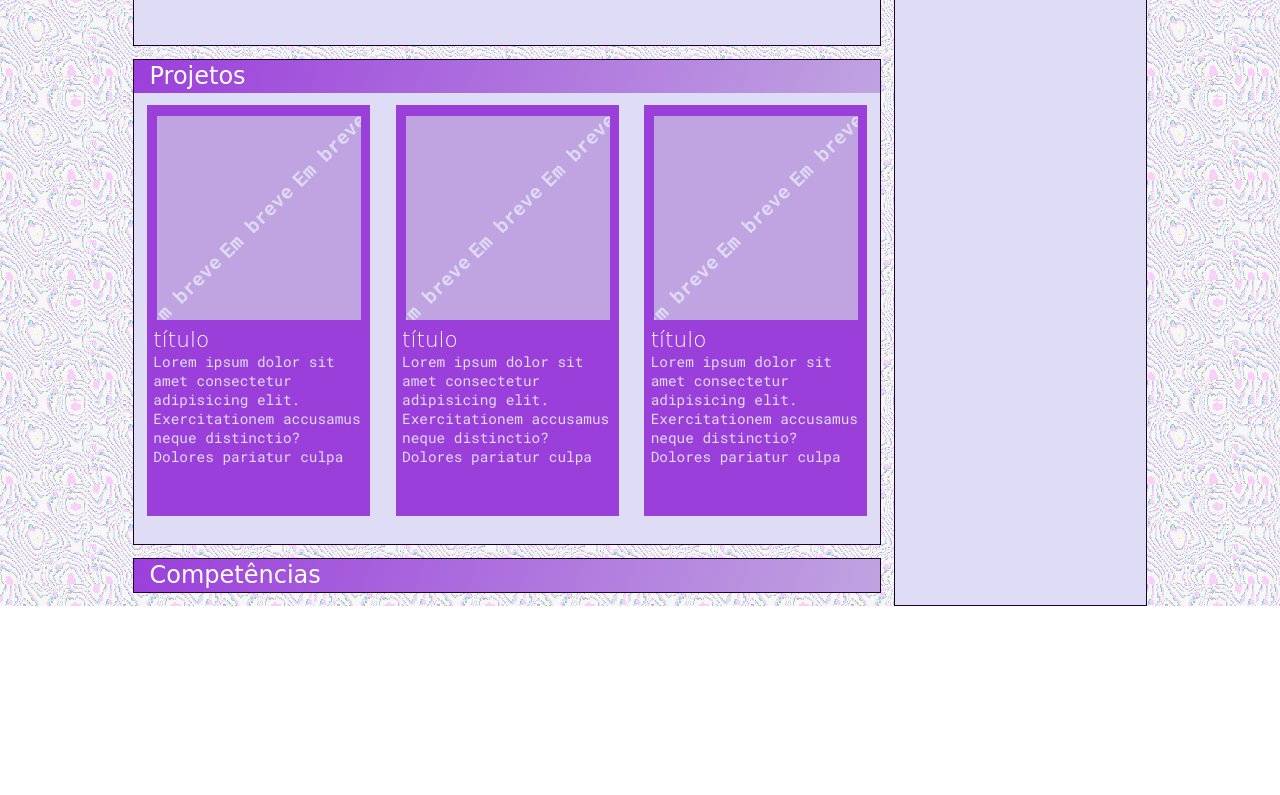
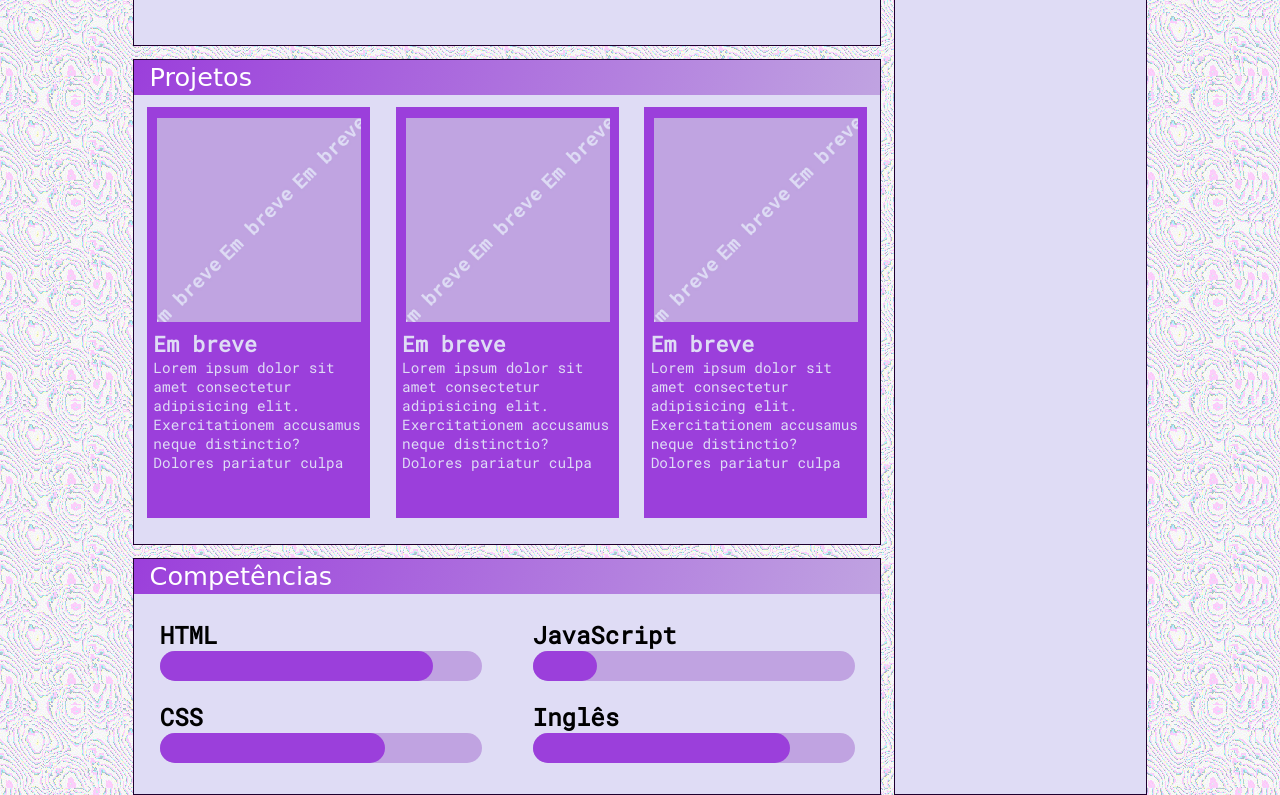
Before and after one commit to vltoria/Portfolio, a plain HTML site: page index.html in a window 1280 px wide. Shown: the part 815-1610 px from the top of the page. Before the commit the page ends 1421 px from the top, so only its background shows below. Drawn offline with Linux system fonts and the light colour scheme; a web font is replaced by a local one.

Commit message:
commit 2

```diff
--- a/index.html
+++ b/index.html
@@ -4,7 +4,7 @@
     <meta charset="UTF-8">
     <meta http-equiv="X-UA-Compatible" content="IE=edge">
     <meta name="viewport" content="width=device-width, initial-scale=1.0">
-    <title>Testando Grid :)</title>
+    <title>Portfolio | Vitória Tamara</title>
     <link rel="stylesheet" href="style.css">
 </head>
 <body id="body">
@@ -73,24 +73,62 @@
         <div>
             <div>
                 <img src="img/Em breve (1).jpg" alt="">
-                <h2>título</h2>
+                <div class="descrição">
+                    <h2>Em breve</h2>
                 <p>Lorem ipsum dolor sit amet consectetur adipisicing elit. Exercitationem accusamus neque distinctio? Dolores pariatur culpa</p>
+                </div>
             </div>
             <div>
                 <img src="img/Em breve (1).jpg" alt="">
-                <h2>título</h2>
+                <div class="descrição">
+                    <h2>Em breve</h2>
                 <p>Lorem ipsum dolor sit amet consectetur adipisicing elit. Exercitationem accusamus neque distinctio? Dolores pariatur culpa</p>
+                </div>
             </div>
             <div>
                 <img src="img/Em breve (1).jpg" alt="">
-                <h2>título</h2>
+                <div class="descrição">
+                    <h2>Em breve</h2>
                 <p>Lorem ipsum dolor sit amet consectetur adipisicing elit. Exercitationem accusamus neque distinctio? Dolores pariatur culpa</p>
+                </div>
             </div>
         </div>
     </main>
 
     <main class="caixa" id="competencias">
         <header>Competências</header>
+        <main id="barras-progresso">
+
+            <div>
+                <div>
+                    <h2>HTML</h2>
+                    <div class="barra">
+                        <div class="progresso" id="html"></div>
+                    </div>
+                </div>
+                <div>
+                    <h2>CSS</h2>
+                    <div class="barra">
+                        <div class="progresso" id="css"></div>
+                    </div>
+                </div>
+            </div>
+
+            <div>
+                <div>
+                    <h2>JavaScript</h2>
+                    <div class="barra">
+                        <div class="progresso" id="js"></div>
+                    </div>
+                </div>
+                <div>
+                    <h2>Inglês</h2>
+                    <div class="barra">
+                        <div class="progresso" id="ing"></div>
+                    </div>
+                </div>
+            </div>
+        </main>
     </main>
     <script type="text/javascript" src="script.js"></script>
 </body>
--- a/script.js
+++ b/script.js
@@ -5,6 +5,7 @@ const aside = document.getElementById('aside');
 const sobre = document.getElementById('sobremim');
 const projetos = document.getElementById('projetos');
 const competencias = document.getElementById('competencias');
+const headerPrincipal = document.getElementById('header-principal');
 
 botao.addEventListener('click', () =>{
     corpo.classList.toggle('dark');
@@ -13,4 +14,5 @@ botao.addEventListener('click', () =>{
     sobre.classList.toggle('dark-caixa');
     projetos.classList.toggle('dark-caixa');
     competencias.classList.toggle('dark-caixa');
+    headerPrincipal.classList.toggle('dark');
 })
--- a/style.css
+++ b/style.css
@@ -39,9 +39,10 @@ html{
 body{
     display: grid;
     grid-template-columns: 0.5fr repeat(4, 1fr) 0.5fr;
-    grid-template-rows: repeat(11, 7em);
+    grid-template-rows: repeat(13, 7em);
     gap: 1vw;
     background-image: var(--background-light);
+    transition: 0.2s ease-in-out;
 }
 
 #header-principal{
@@ -62,7 +63,8 @@ body{
     height: fit-content;
     text-indent: 1vw;
     font-family: var(--font-subtitle);
-    font-size: 1.5em;
+    font-size: 1.6em;
+    text-decoration: none;
     color: #fff;
     padding: 0.2vw;
 }
@@ -163,6 +165,7 @@ button{
     padding: 0.3vw;
     font-family: var(--font-normal);
     font-size: 0.9em;
+    color: var(--roxo-escuro);
 }
 
 button:hover{
@@ -252,12 +255,74 @@ strong{
 }
 #projetos > div > div:hover{
     box-shadow: 0px 0px 15px #9B3FDB;
-    transform: scale(1.08);
+    width: 180%;
     transition: 0.2s ease-in-out;
+    display: flex;
+    flex-direction: column;
+}
+
+#projetos > div > div:hover > img{
+    width: 20%;
+    height: 20%;
+    align-self: center top;
+}
+
+#projetos > div > div:hover > img:hover{
+    transform: scale(4.9);
+    position: relative;
+    transform-origin: left top;
+    transition: 0.3s ease-in-out;
+}
+
+#projetos > div > div:hover > .descrição{
+    align-self: center;
 }
 
 #competencias{
-    grid-area: 12/2/13/5;
+    grid-area: 12/2/14/5;
+}
+
+#barras-progresso{
+    display: flex;
+    flex-direction: row;
+    justify-content: space-around;
+}
+#barras-progresso > div{
+    width: 100%;
+    height: 100%;
+    padding: 2vw;
+    display: flex;
+    flex-direction: column;
+    justify-content: center;
+    gap: 1.5vw;
+}
+
+.barra{
+    width: 100%;
+    height: 30px;
+    background-color: var(--roxo-claro);
+    border-radius: 15px;
+}
+
+.progresso{
+    background-color: var(--roxo-medio);
+    height: 30px;
+    border-radius: 15px;
+}
+#html{
+    width: 85%;
+}
+
+#css{
+    width: 70%;
+}
+
+#js{
+    width: 20%;
+}
+
+#ing{
+    width: 80%;
 }
 
 /* Botão + Modo Escuro*/
@@ -311,7 +376,13 @@ strong{
 /* Classes modo escuro*/
 .dark{
     background-image: var(--background-dark);
-    transition: 0.3s;
+    transition: 0.2s ease-in-out;
+}
+
+.dark#header-principal{
+    background-image: var(--header-dark);
+    background-position: center center;
+    border: 1px solid var(--roxo-claro);
 }
 
 .dark-caixa#inicio, .dark-caixa#aside, .dark-caixa#sobremim, .dark-caixa#projetos, .dark-caixa#competencias{
```
